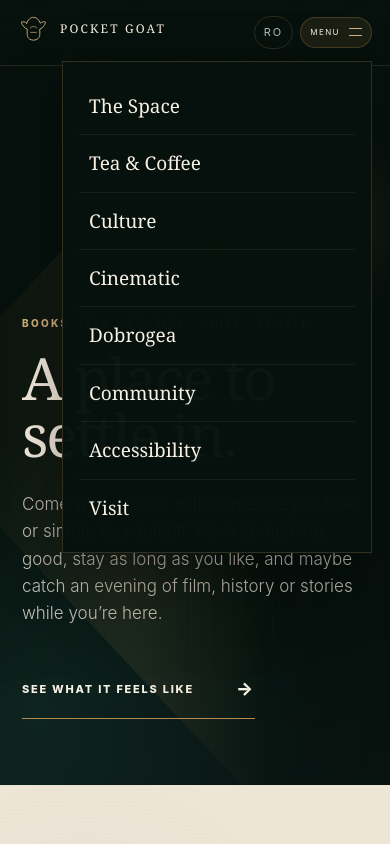
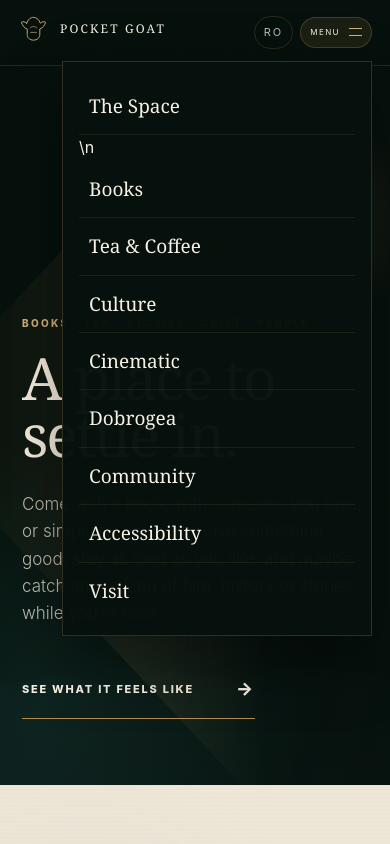
Before and after one commit to drezzillah-prog/pocket-goat-website, a Next.js app: page /en in a window 390 px wide. Both pictures are taken after a click on the heading "MENU". Shown: the top 844 px of the page. Built offline with nearby package versions, Linux system fonts and the light colour scheme.

Commit message:
nav: link Books from mobile menu

```diff
--- a/src/components/MobileMenu.tsx
+++ b/src/components/MobileMenu.tsx
@@ -10,7 +10,7 @@ export function MobileMenu({ locale }: { locale: Locale }) {
         <span>MENU</span><i aria-hidden="true" />
       </summary>
       <nav aria-label={locale === "ro" ? "Navigație mobilă" : "Mobile navigation"}>
-        <Link href={`${base}/space`}>{t.nav.space}</Link>
+        <Link href={`${base}/space`}>{t.nav.space}</Link>\n        <Link href={`${base}/books`}>{t.nav.books}</Link>
         <Link href={`${base}/cafe`}>{t.nav.cafe}</Link>
         <Link href={`${base}/culture`}>{t.nav.culture}</Link>
         <Link href={`${base}/cinematic`}>{t.nav.cinematic}</Link>
```
